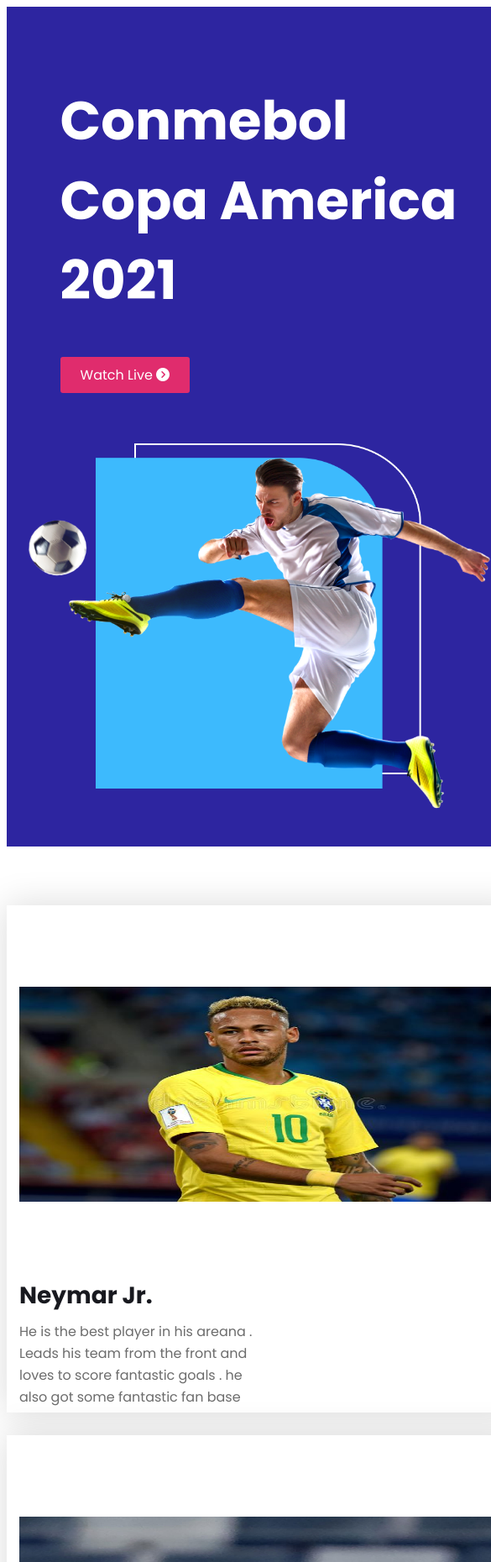
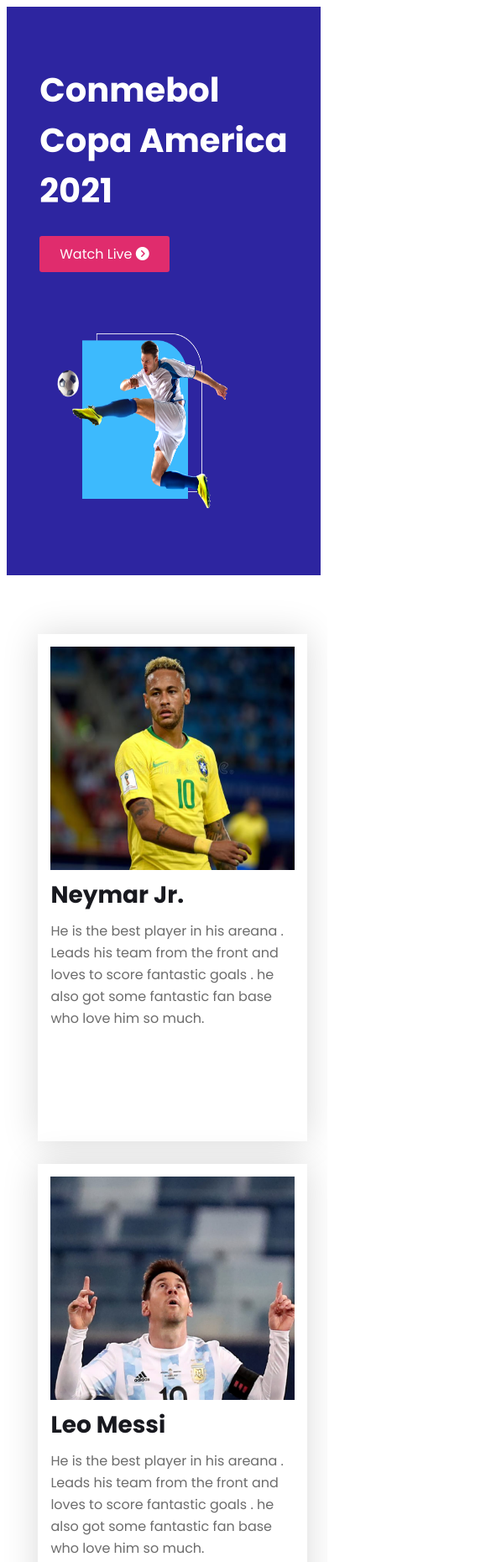
Before and after one commit to keylighter/blog-football, a plain HTML site: page index.html in a window 390 px wide. Shown: the top 1860 px of the page at 84% size, 585 px wide, since content can reach past the window. Drawn offline with Linux system fonts and the light colour scheme.

Commit message:
responsive complete

```diff
--- a/index.html
+++ b/index.html
@@ -165,7 +165,7 @@
         </section>
 
         <!-- Footer and sociallogo -->
-        <footer>
+        <footer class="foot">
             <img src="images/Logo.png" alt="">
             <p class="social-logo">
                 <a target="_blank" href="www.facebook.com"> <i class="fab fa-facebook-f"></i></a>
--- a/styles/style.css
+++ b/styles/style.css
@@ -147,8 +147,9 @@
 }
 
 footer img{
-    width: 483px;
+     width: 483px;
     height: 110px;
+
 }
 .social-logo{
     width: 170px;
@@ -170,25 +171,32 @@
         flex-direction: column;
         justify-content: center;
         align-items: center;
-        width: 600px;
-        margin-bottom: 50px;
-        border: 100%;
-
+        width: 80%;
+       margin: auto;
+       margin-bottom: 80px;
     }
 
     .head-section{
 
      flex-direction: column;
-     width: 600px;
-     height: 1000px;
-     margin:  auto;
+     width: 100%;
+     margin:  0px;
     }
 
+    .intro-note > h1 {
+       font-size: 250%;
+    }
+
+    .head-img{
+        margin-top: 10px;
+    width: 80%;
+    height: 80%;
+    }
 
     .player-image{
-        width: 100%;
-        height: 256px;
-        margin: auto;
+        max-width: 100%;
+
+
         padding-top: 0px;
 
     }
@@ -223,15 +231,26 @@
         margin-bottom: 30px;
     }
 
+    iframe{
+        width: auto;
+        margin: 20px 0px;
+    }
 
 
-    }
+
     footer{
 
-        border: 2px solid red;
+
         margin: auto;
     }
 
-    .footer img{
-        width: 70%;
+    footer img{
+        width: 100%;
     }
+
+    /* .foot , .vid-form , .all-best{
+        display: none;
+    } */
+
+
+}
```
